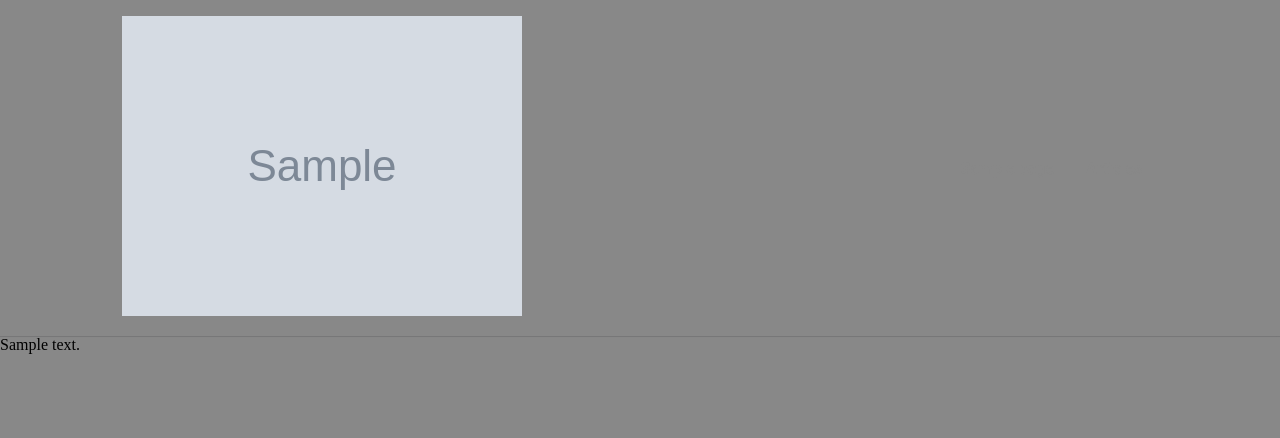
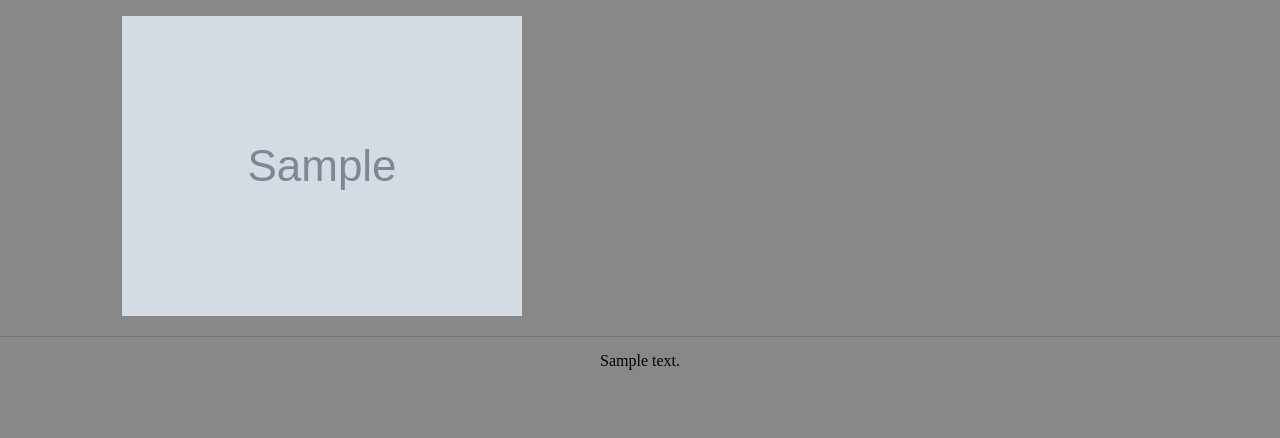
Before and after one commit to DonAsako/Eskoz, a Django app: template root/templates/root/page.html in a window 1280 px wide. Shown: the top 438 px of the page. Run offline with Django 5.2, Linux system fonts and the light colour scheme; the template is opened without the code that fills it: most values are stand-ins (such as "Sample title", 1, 10 or a date in 2020); grey boxes marked "Sample" are stand-in pictures.

Commit message:
refractor

```diff
--- a/static/css/style.css
+++ b/static/css/style.css
@@ -67,6 +67,12 @@ main {
     padding: 1em;
     margin: auto;
 }
+.page_wrapper {
+    display: flex;
+    justify-content: center;
+    padding: 1em;
+    width: 100%;
+}
 footer {
     display: flex;
     justify-content: center;
--- a/templates/base.html
+++ b/templates/base.html
@@ -45,7 +45,7 @@
     {% if site_settings.under_maintenance %}
     <div class="maintenance-wapper">
         <svg viewBox="0 0 30 30" fill="currentColor" version="1.1" xml:space="preserve" xmlns="http://www.w3.org/2000/svg" xmlns:xlink="http://www.w3.org/1999/xlink"><path fill="currentColor" d="M6,9.3L3.9,5.8l1.4-1.4l3.5,2.1v1.4l3.6,3.6c0,0.1,0,0.2,0,0.3L11.1,13L7.4,9.3H6z M21,17.8c-0.3,0-0.5,0-0.8,0  c0,0,0,0,0,0c-0.7,0-1.3-0.1-1.9-0.2l-2.1,2.4l4.7,5.3c1.1,1.2,3,1.3,4.1,0.1c1.2-1.2,1.1-3-0.1-4.1L21,17.8z M24.4,14  c1.6-1.6,2.1-4,1.5-6.1c-0.1-0.4-0.6-0.5-0.8-0.2l-3.5,3.5l-2.8-2.8l3.5-3.5c0.3-0.3,0.2-0.7-0.2-0.8C20,3.4,17.6,3.9,16,5.6  c-1.8,1.8-2.2,4.6-1.2,6.8l-10,8.9c-1.2,1.1-1.3,3-0.1,4.1l0,0c1.2,1.2,3,1.1,4.1-0.1l8.9-10C19.9,16.3,22.6,15.9,24.4,14z"/></svg>
-        <p>{% trans 'Sorry the website is under maintenance !' %}</p>
+        <p>{% trans 'Sorry, the website is currently under maintenance.' %}</p>
     </div>
     {% else %}
         <header>
```
